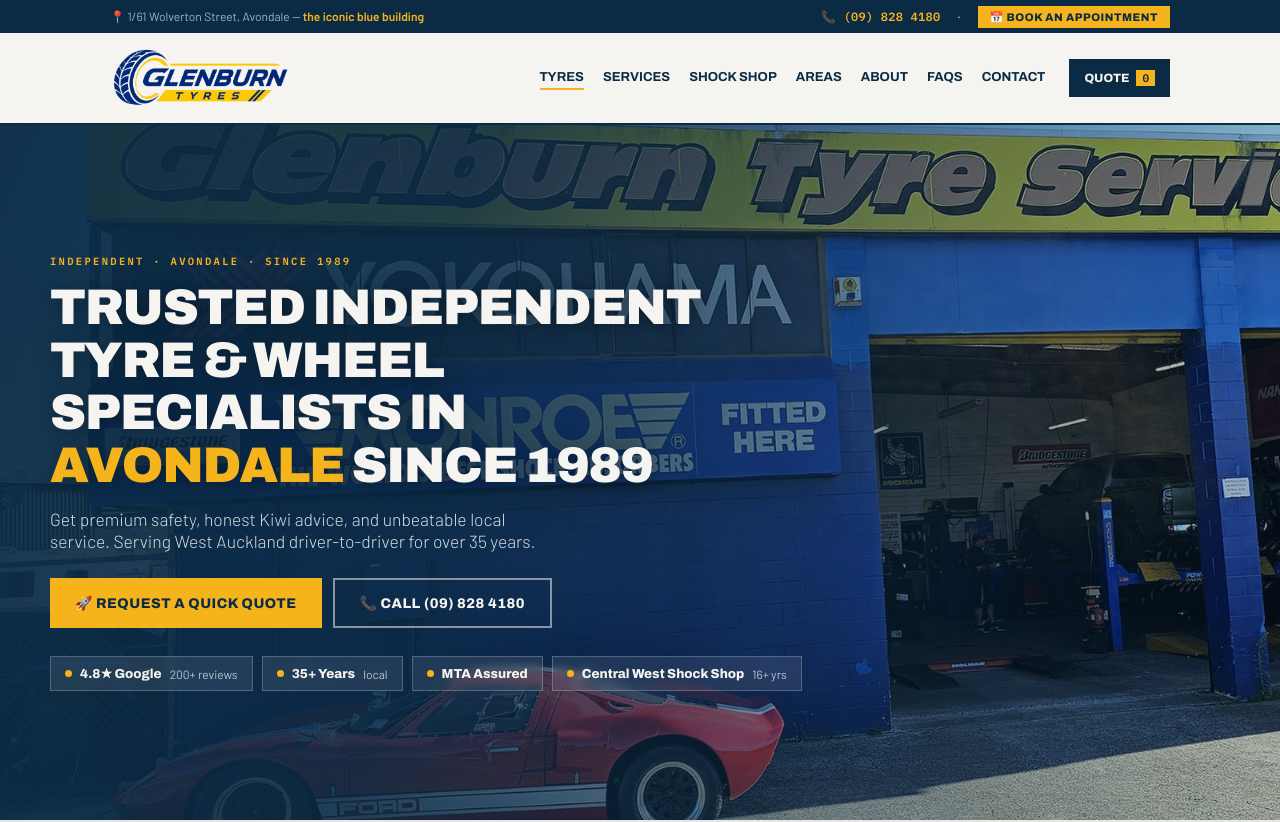
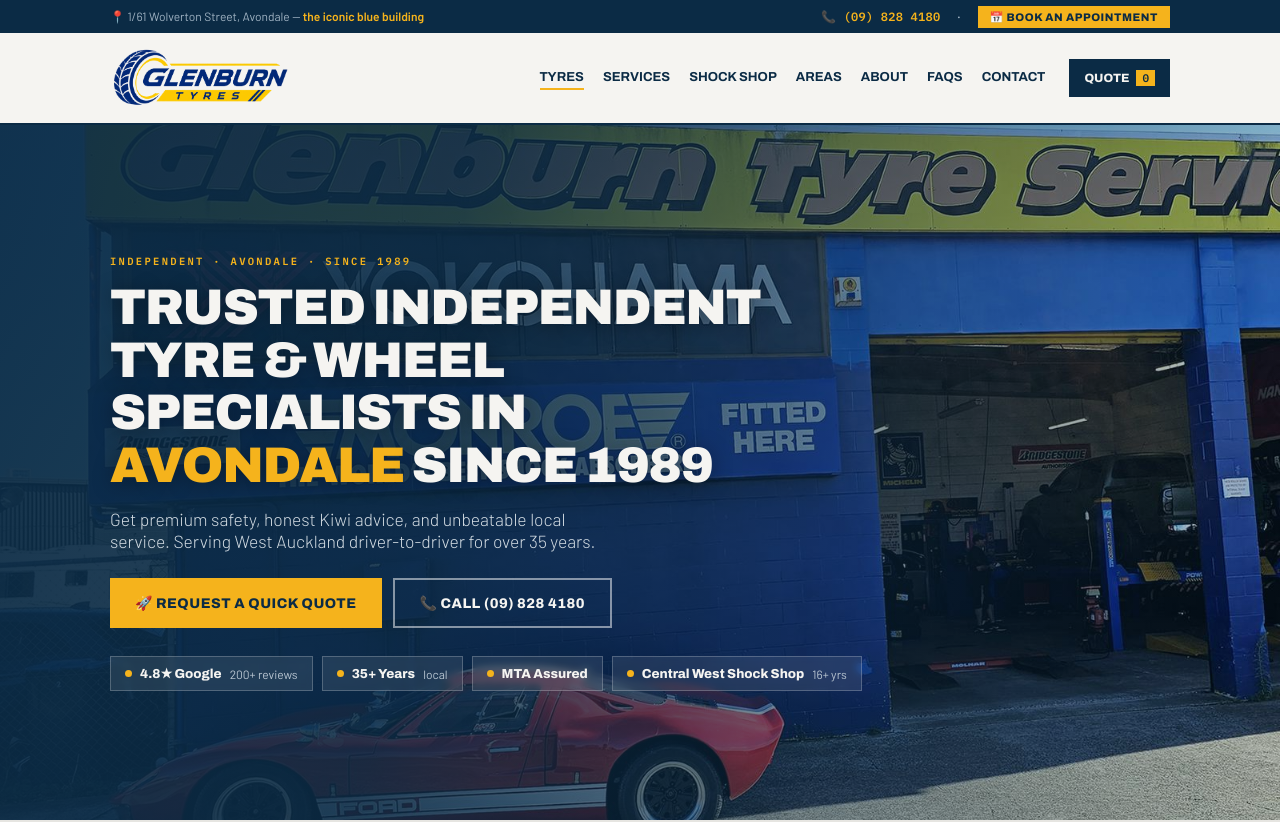
Before and after one commit to swadhinjit-credencesoft/glenburnweb, a Next.js app: page / in a window 1280 px wide. Shown: the top 822 px of the page. Built offline with nearby package versions, Linux system fonts and the light colour scheme.

Commit message:
Update _presentation.scss

```diff
--- a/src/styles/base/_presentation.scss
+++ b/src/styles/base/_presentation.scss
@@ -21,7 +21,7 @@
   align-items: flex-start;
 
   width: 100%;
-  max-width: 1240px;
+//  max-width: 1240px;
   margin: 0 auto;
 
   padding-top: 44px;
```
